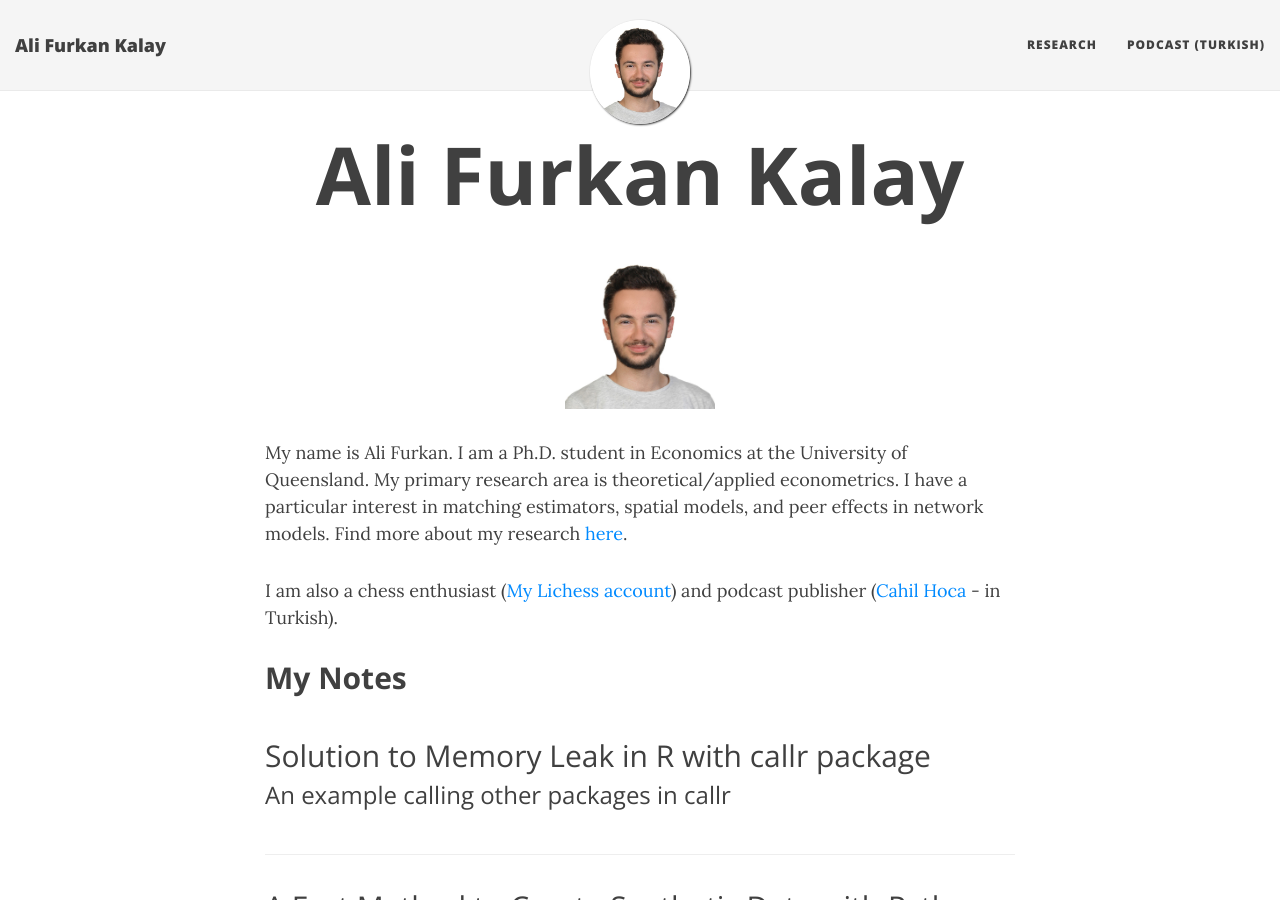
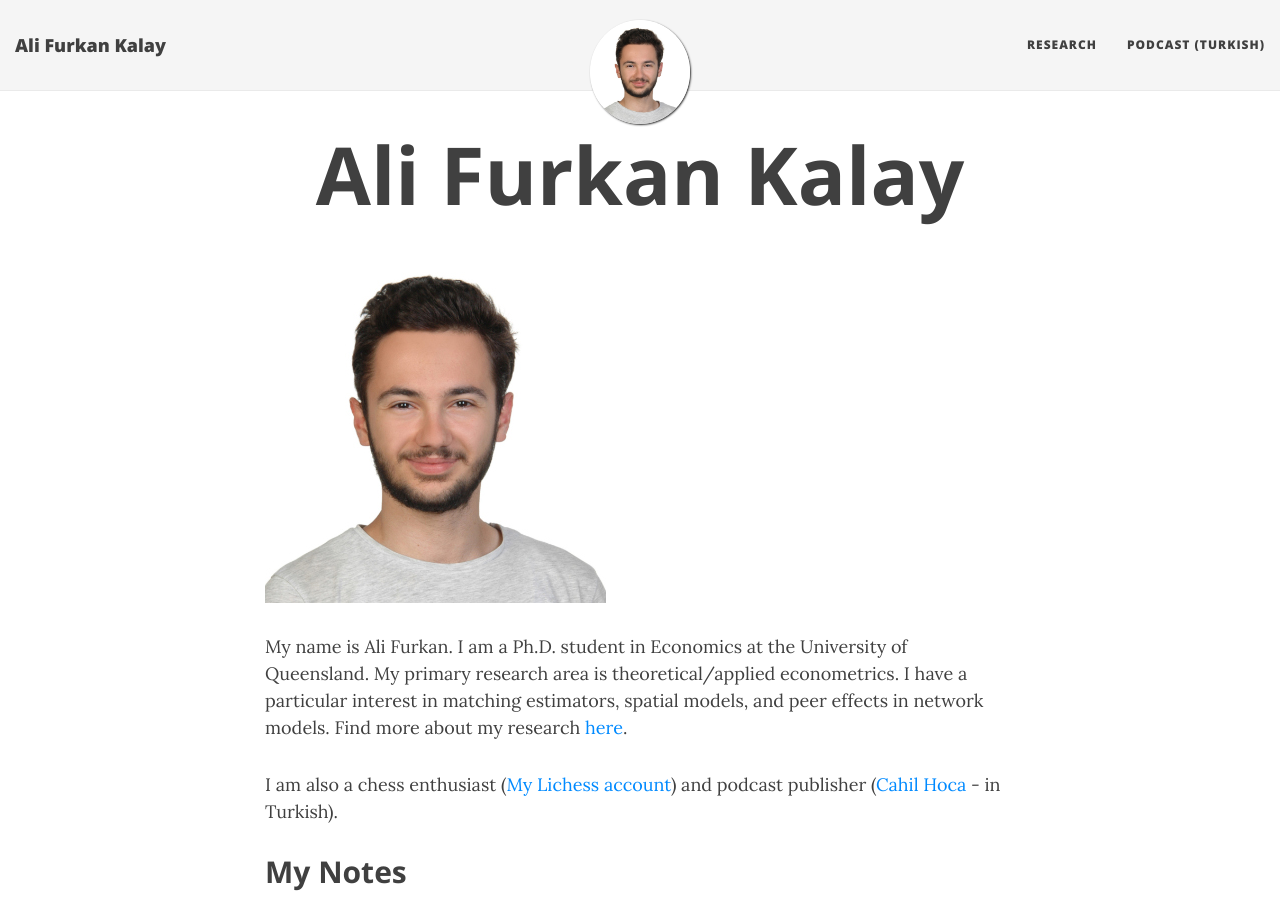
Before and after one commit to alfurka/alfurka.github.io, a Jekyll site: the page built from index.html, in a window 1280 px wide and 900 px high. Built offline with Jekyll 4.4.1, drawn with Linux system fonts in a browser that asks for light colours; nearby versions of some CDN libraries; the list of posts is cut into pages by our own code.

Commit message:
Update index.html

```diff
--- a/index.html
+++ b/index.html
@@ -4,16 +4,11 @@ title: Ali Furkan Kalay
 use-site-title: true
 ---
 
-<div class="profile-photo">
-    <img src="/img/prof.jpg" style="width 100%;" />
-</div>
+<img src="/img/prof.jpg" class="profile-photo"/>
+
 
 <p>My name is Ali Furkan. I am a Ph.D. student in Economics at the University of Queensland. My primary research area is theoretical/applied econometrics. I have a particular interest in matching estimators, spatial models, and peer effects in network models. Find more about my research <a href="https://alfurka.github.io/research/">here</a>.</p>
 <p>I am also a chess enthusiast (<a href="https://lichess.org/@/alfurka/perf/rapid">My Lichess account</a>) and podcast publisher (<a href="https://cahilhoca.com/">Cahil Hoca</a> - in Turkish).</p>
-
-
-<div style="clear:both"></div>
-
 
 <div class="posts-list">
   <h2 class="post-title">My Notes</h2>
```
